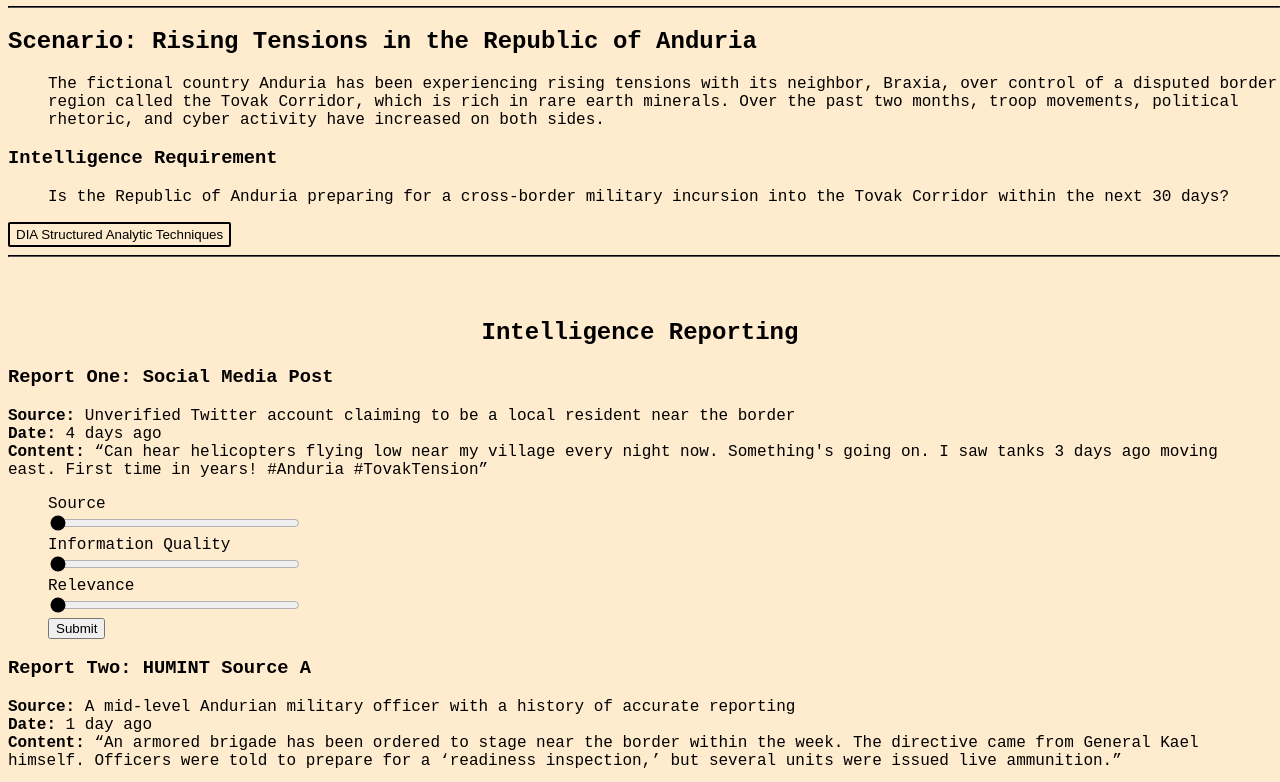
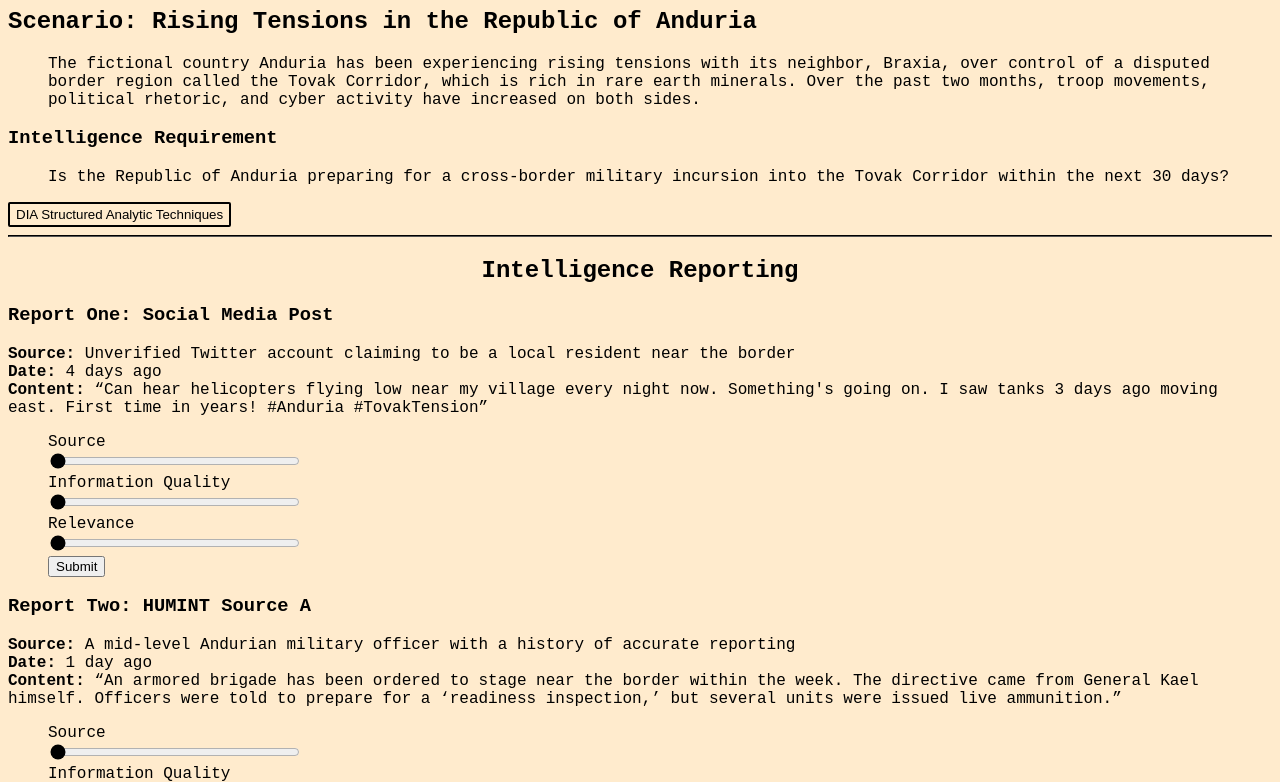
Before and after one commit to bradleyspmckay/SAT-DT, a plain HTML site: page index.html in a window 1280 px wide. Shown: the part 131-913 px from the top of the page. Drawn offline with Linux system fonts and the light colour scheme.

Commit message:
Removed sliding capability

```diff
--- a/main.css
+++ b/main.css
@@ -18,12 +18,3 @@ hr {
 .title {
     text-align: center;
 }
-.still {
-    position:fixed;
-    z-index: 1;
-    background-color: blanchedalmond;
-}
-.slider {
-    position:relative;
-    top: 430px;
-}
```
